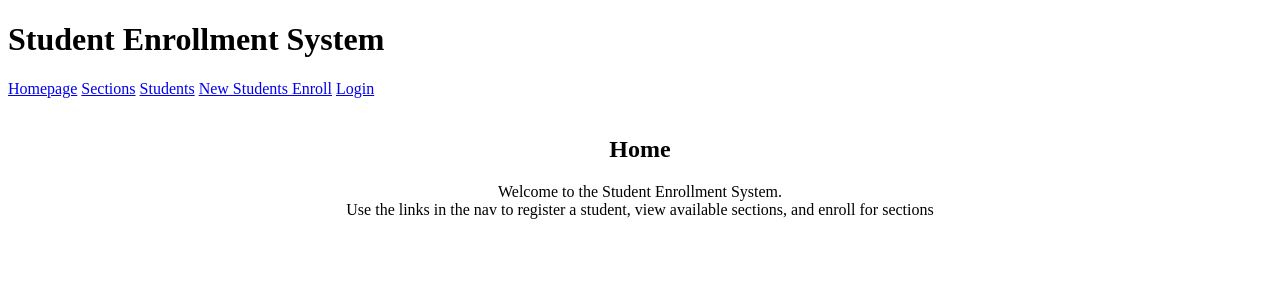
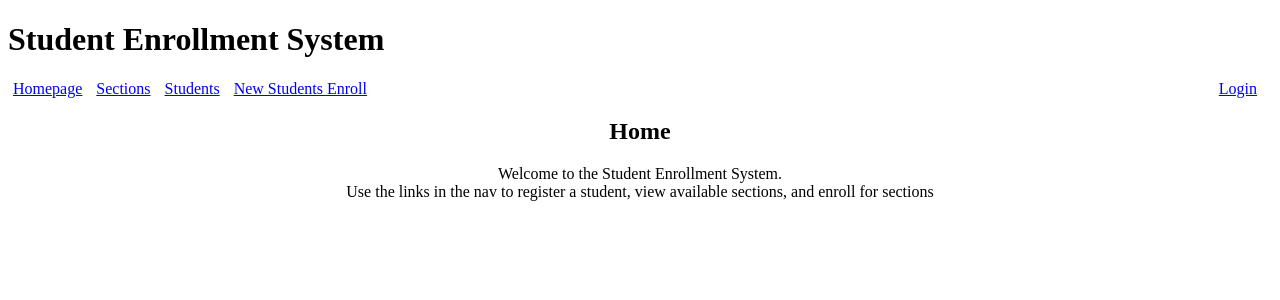
Before and after one commit to gerald-guerrero/student_enrollment, a Django app: page / in a window 1280 px wide. Shown: the top 300 px of the page. Run offline with Django 5.2, Linux system fonts and the light colour scheme.

Commit message:
Change avaiable links depending on authentication status

```diff
--- a/myproject/static/style.css
+++ b/myproject/static/style.css
@@ -1,3 +1,22 @@
+.feature_links {
+    float: left;
+    width: 50%;
+}
+
+.account_links {
+    float: right;
+    width: 25%;
+    padding-right: 10px;
+}
+.account_links a {
+    float: right;
+}
+
+a {
+    padding-left: 5px;
+    padding-right: 5px;
+}
+
 table, thead, th, td {
     border: 1px solid black;
     border-collapse: collapse;
--- a/myproject/templates/base.html
+++ b/myproject/templates/base.html
@@ -15,11 +15,22 @@
         <h1>Student Enrollment System</h1>
     </header>
     <nav>
-        <a href="{% url 'homepage' %}">Homepage</a>
-        <a href="{% url 'section_list' %}">Sections</a>
-        <a href="{% url 'student_list' %}">Students</a>
-        <a href="{% url 'student_create' %}">New Students Enroll</a>
-        <a href="{% url 'account_login' %}">Login</a>
+        <div class="feature_links">
+            <a href="{% url 'homepage' %}">Homepage</a>
+            <a href="{% url 'section_list' %}">Sections</a>
+            <a href="{% url 'student_list' %}">Students</a>
+            <a href="{% url 'student_create' %}">New Students Enroll</a>
+            {% if request.user.is_staff %}
+                <a href="admin/">Admin</a>
+            {% endif %}
+        </div>
+        <div class="account_links">
+            {% if request.user.is_authenticated %}
+                <a href="{% url 'account_logout' %}">Logout</a>
+            {% else %}
+                <a href="{% url 'account_login' %}">Login</a>
+            {% endif %}
+        </div>
     </nav>
     <br>
     {% block content %}
--- a/myproject/templates/section_records/section_detail.html
+++ b/myproject/templates/section_records/section_detail.html
@@ -4,7 +4,9 @@
     {% include 'section_records/section_info.html' %}
     <br>
     <div class="centeredText">
-        <a href="{% url 'section_update' pk=section.pk %}">Update</a>
+        {% if request.user.is_staff %}
+            <a href="{% url 'section_update' pk=section.pk %}">Update</a>
+        {% endif %}
     </div>
     <br>
     <div class="messages">
```
